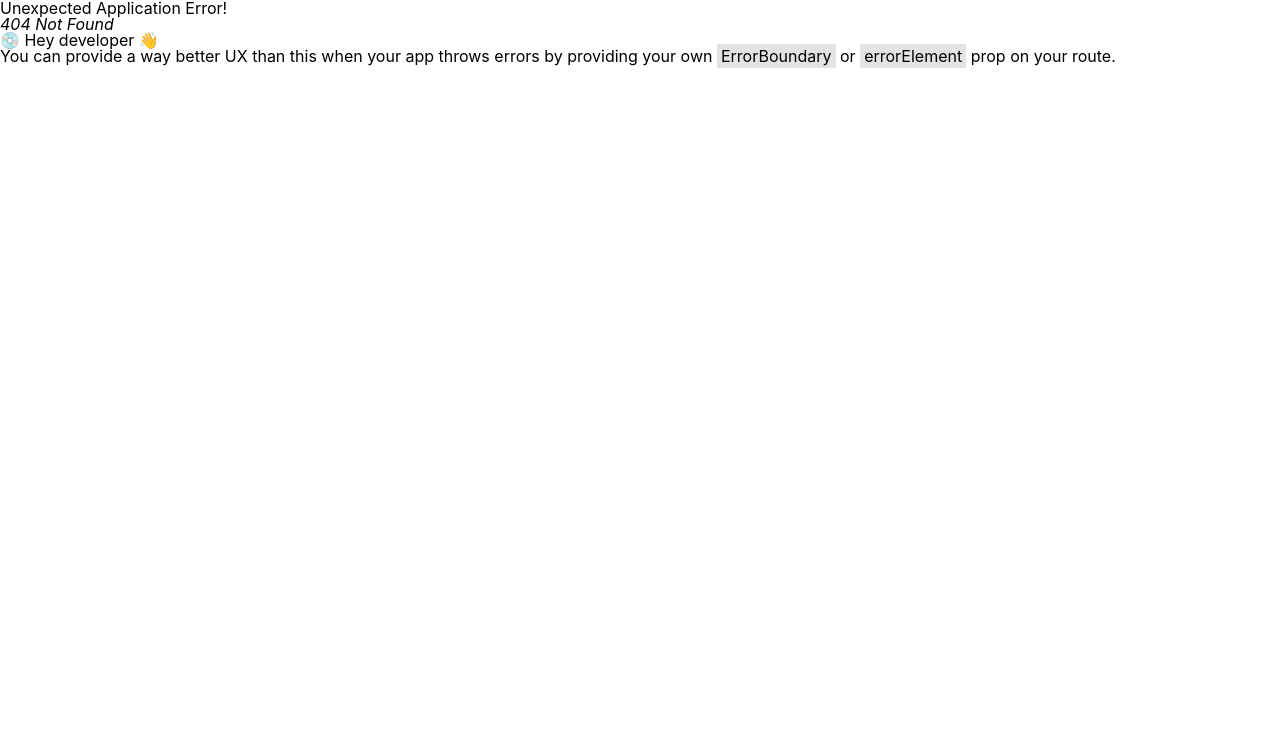
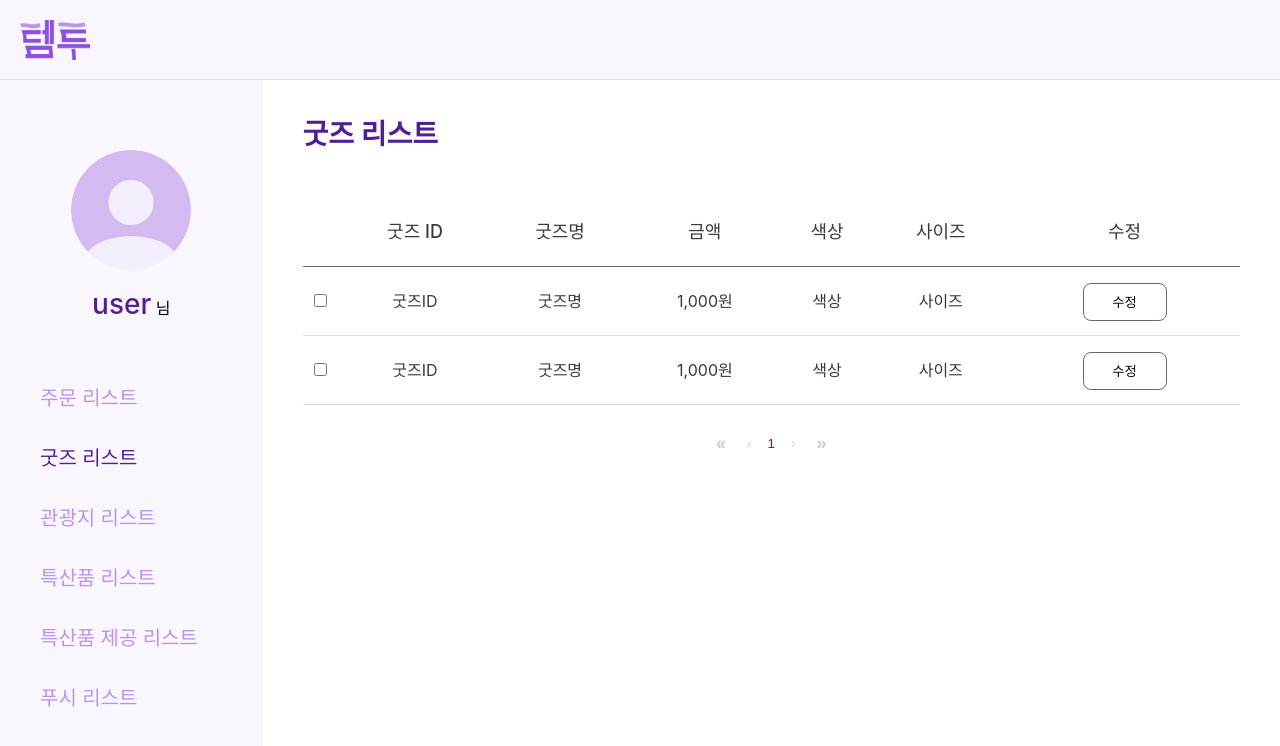
Before and after one commit to Jaeeun98/temto, a React (Create React App) app: page /goods in a window 1280 px wide. Before the commit this address had no page. Shown: the top 746 px of the page. Built offline with nearby package versions, Linux system fonts and the light colour scheme.

Commit message:
table ui 구현
- 굿즈 리스트로 table 구현

```diff
--- a/package.json
+++ b/package.json
@@ -11,6 +11,7 @@
     "react-dom": "^18.3.1",
     "react-router-dom": "^6.26.1",
     "react-scripts": "5.0.1",
+    "react-table": "^7.8.0",
     "styled-components": "^6.1.12",
     "typescript": "^4.9.5",
     "web-vitals": "^2.1.4"
@@ -38,5 +39,8 @@
       "last 1 firefox version",
       "last 1 safari version"
     ]
+  },
+  "devDependencies": {
+    "@types/react-table": "^7.7.20"
   }
 }
--- a/src/App.js
+++ b/src/App.js
@@ -1,4 +1,4 @@
-import { ThemeProvider } from "styled-components";
+import styled, { ThemeProvider } from "styled-components";
 import theme from "./styles/theme";
 import Header from "./components/header";
 import Navbar from "./components/navbar.tsx";
@@ -12,10 +12,15 @@ const App = () => {
   return (
     <ThemeProvider theme={theme}>
       {pathname !== "/" && <Header />}
-      {pathname !== "/" && <Navbar />}
-      <Outlet />
+      <Container>
+        {pathname !== "/" && <Navbar />}
+        <Outlet />
+      </Container>
     </ThemeProvider>
   );
 };
 
+const Container = styled.div`
+  display: flex;
+`;
 export default App;
--- /dev/null
+++ b/src/components/common/list_container.tsx
@@ -0,0 +1,98 @@
+import React from "react";
+import styled from "styled-components";
+import theme from "../../styles/theme";
+import Table from "./table";
+
+//수정버튼 style > 추후에 공통으로 옮기기
+const Button = styled.button`
+  border: 1px solid #696969;
+  background: none;
+  border-radius: 8px;
+  width: 84px;
+  height: 38px;
+`;
+
+//checkbox style > 추후에 공통으로 옮기기
+const CheckBox = styled.input`
+  /* width: 36px;
+  height: 36px; */
+  border: 1px solid #c6c6c6;
+  border-radius: 6px;
+`;
+
+const testColumns = [
+  {
+    Header: "",
+    accessor: "checkbox",
+  },
+  {
+    Header: "굿즈 ID",
+    accessor: "goods_id",
+  },
+  {
+    Header: "굿즈명",
+    accessor: "goods_name",
+  },
+  {
+    Header: "금액",
+    accessor: "place",
+  },
+  {
+    Header: "색상",
+    accessor: "color",
+  },
+  {
+    Header: "사이즈",
+    accessor: "size",
+  },
+  {
+    Header: "수정",
+    accessor: "modify_button",
+  },
+];
+
+const testData = [
+  {
+    checkbox: <CheckBox type="checkbox" />,
+    goods_id: "굿즈ID",
+    goods_name: "굿즈명",
+    place: "1,000원",
+    color: "색상",
+    size: "사이즈",
+    modify_button: <Button>수정</Button>,
+  },
+  {
+    checkbox: <CheckBox type="checkbox" />,
+    goods_id: "굿즈ID",
+    goods_name: "굿즈명",
+    place: "1,000원",
+    color: "색상",
+    size: "사이즈",
+    modify_button: <Button>수정</Button>,
+  },
+];
+
+interface Props {
+  title: string;
+}
+
+export default function ListContainer({ title }: Props) {
+  return (
+    <Container>
+      <H1>{title}</H1>
+      <Table columns={testColumns} data={testData} itemsPerPage={10} />
+    </Container>
+  );
+}
+
+const Container = styled.section`
+  padding: 40px;
+  height: 634px;
+`;
+
+const H1 = styled.h1`
+  color: ${theme.colors.text_point};
+  font-weight: 700;
+  font-size: 28px;
+  margin-bottom: 50px;
+`;
--- /dev/null
+++ b/src/components/common/table.tsx
@@ -0,0 +1,156 @@
+import React from "react";
+import { useTable, usePagination, Column, TableOptions } from "react-table";
+import theme from "../../styles/theme";
+import styled from "styled-components";
+
+interface Props<T extends object> {
+  columns: any;
+  data: T[];
+  itemsPerPage: number;
+}
+
+export default function Table<T extends object>({
+  columns,
+  data,
+  itemsPerPage,
+}: Props<T>) {
+  const {
+    getTableProps,
+    getTableBodyProps,
+    headerGroups,
+    page, // 현재 페이지의 데이터
+    nextPage,
+    previousPage,
+    canNextPage,
+    canPreviousPage,
+    pageOptions,
+    state: { pageIndex },
+    prepareRow,
+    gotoPage,
+  } = useTable<T>(
+    {
+      // @ts-ignore
+      columns,
+      data,
+      initialState: { pageIndex: 0, pageSize: itemsPerPage }, // 페이지네이션 초기 상태 및 페이지 당 항목 수
+    },
+    usePagination
+  );
+
+  return (
+    <div>
+      <table
+        {...getTableProps()}
+        style={{ width: "100%", borderCollapse: "collapse" }}
+      >
+        <thead>
+          {headerGroups.map((headerGroup) => (
+            <Tr {...headerGroup.getHeaderGroupProps()}>
+              {headerGroup.headers.map((column) => (
+                <th
+                  {...column.getHeaderProps()}
+                  style={{
+                    borderBottom: "1px solid #696969",
+                    fontWeight: 500,
+                    fontSize: 18,
+                  }}
+                >
+                  {column.render("Header")}
+                </th>
+              ))}
+            </Tr>
+          ))}
+        </thead>
+        <tbody {...getTableBodyProps()}>
+          {page.map((row) => {
+            prepareRow(row);
+            return (
+              <Tr {...row.getRowProps()}>
+                {row.cells.map((cell) => (
+                  <td
+                    {...cell.getCellProps()}
+                    style={{
+                      borderBottom: "1px solid #ddd",
+                      textAlign: "center",
+                    }}
+                  >
+                    {cell.render("Cell")}
+                  </td>
+                ))}
+              </Tr>
+            );
+          })}
+        </tbody>
+      </table>
+      <Pagination>
+        <button onClick={() => gotoPage(0)} disabled={!canPreviousPage}>
+          «
+        </button>
+        <button onClick={() => previousPage()} disabled={!canPreviousPage}>
+          &lsaquo;
+        </button>
+        {pageOptions.map((pageNumber) => (
+          <button
+            key={pageNumber}
+            onClick={() => gotoPage(pageNumber)}
+            className={pageIndex === pageNumber ? "active" : ""}
+          >
+            {pageNumber + 1}
+          </button>
+        ))}
+        <button onClick={() => nextPage()} disabled={!canNextPage}>
+          &rsaquo;
+        </button>
+        <button
+          onClick={() => gotoPage(pageOptions.length - 1)}
+          disabled={!canNextPage}
+        >
+          »
+        </button>
+      </Pagination>
+    </div>
+  );
+}
+
+const Tr = styled.tr`
+  height: 68px;
+  line-height: 68px;
+  color: ${theme.colors.text_gray};
+`;
+
+const Pagination = styled.div`
+  display: flex;
+  justify-content: center;
+  align-items: center;
+  margin-top: 20px;
+  font-size: 14px;
+  font-weight: 400;
+
+  button {
+    background: none;
+    border: none;
+    color: #c6c6c6;
+    cursor: pointer;
+    padding: 8px;
+  }
+
+  button.active {
+    color: #6a0dad; /* 선택된 페이지 번호 색상 */
+  }
+
+  button:disabled {
+    color: #ccc; /* 비활성화된 버튼 색상 */
+    cursor: not-allowed;
+  }
+
+  button:not(.active):hover {
+    color: #000;
+  }
+
+  button:first-child,
+  button:last-child {
+    font-weight: bold;
+    font-size: 18px;
+    margin: 0 5px;
+  }
+`;
--- a/src/index.js
+++ b/src/index.js
@@ -6,6 +6,7 @@ import App from "./App";
 import "./index.css";
 import Login from "./pages/login.tsx";
 import Order from "./pages/order.tsx";
+import Goods from "./pages/goods.tsx";
 
 const router = createBrowserRouter([
   {
@@ -14,6 +15,7 @@ const router = createBrowserRouter([
     children: [
       { path: "/", element: <Login /> },
       { path: "/order", element: <Order /> },
+      { path: "/goods", element: <Goods /> },
     ],
   },
 ]);
--- /dev/null
+++ b/src/pages/goods.tsx
@@ -0,0 +1,15 @@
+import React from "react";
+import ListContainer from "../components/common/list_container";
+import styled from "styled-components";
+
+export default function Goods() {
+  return (
+    <Container>
+      <ListContainer title={"굿즈 리스트"} />
+    </Container>
+  );
+}
+
+const Container = styled.div`
+  width: 100%;
+`;
```
Also changed, not shown: src/react-table-config.d.ts (added, +18 -0 lines), 1 other file (tests, documents, lock files or other folders).
